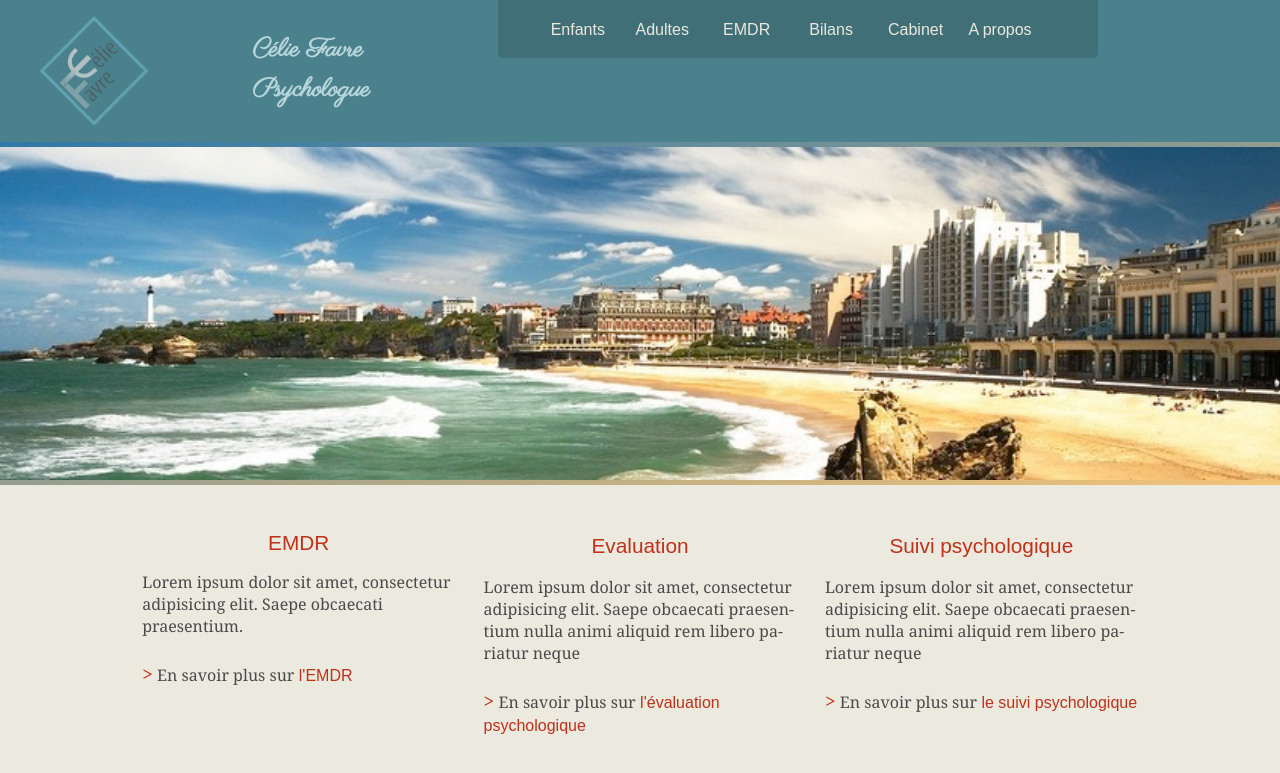
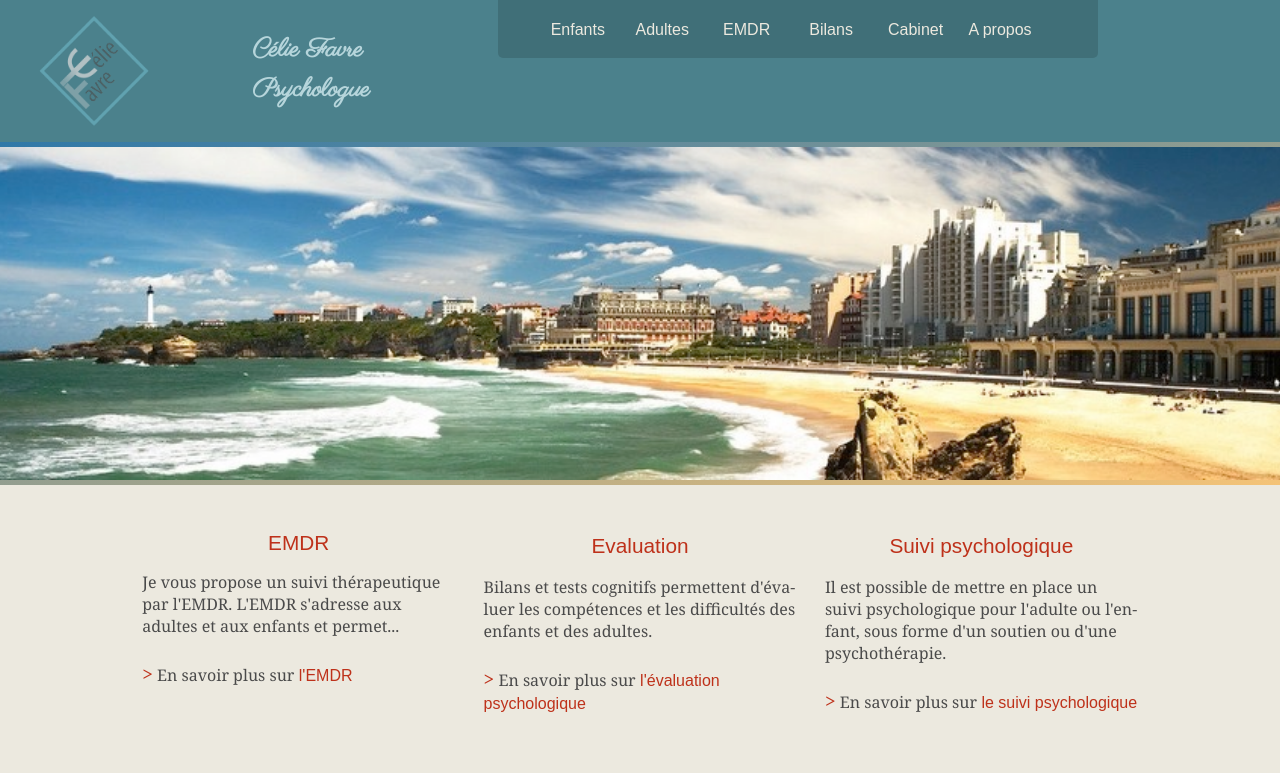
Before and after one commit to celiefavre/celiefavre.github.io, a Jekyll site: the page built from index.html, in a window 1280 px wide. Shown: the top 773 px of the page. Built offline with Jekyll 4.4.1, drawn with Linux system fonts in a browser that asks for light colours.

Commit message:
changed dummy content

```diff
--- a/index.html
+++ b/index.html
@@ -6,17 +6,17 @@ layout: default
 <section class="rang-un">
 	<div class="carre emdr">
 		<a href=""><h1>EMDR</h1></a>
-		<p>Lorem ipsum dolor sit amet, consectetur adipisicing elit. Saepe obcaecati praesentium.</p>
+		<p>Je  vous propose un suivi thérapeutique par l'EMDR. L'EMDR s'adresse aux adultes et aux enfants et permet...</p>
 		<p>	En savoir plus sur<a href="#" class="lien-dans-carre"> l'EMDR</a></p>
 	</div>
 	<div class="carre evaluation">
 		<a href=""><h2>Evaluation</h2></a>
-		<p>Lorem ipsum dolor sit amet, consectetur adipisicing elit. Saepe obcaecati praesentium nulla animi aliquid rem libero pariatur neque</p>
+		<p>Bilans et tests cognitifs permettent d'évaluer les compétences et les difficultés des enfants et des adultes.</p>
 		<p>	En savoir plus sur<a href="#" class="lien-dans-carre"> l'évaluation psychologique</a></p>
 	</div>
 	<div class="carre suivi">
 		<a href="#"><h2>Suivi psychologique</h2></a>
-		<p>Lorem ipsum dolor sit amet, consectetur adipisicing elit. Saepe obcaecati praesentium nulla animi aliquid rem libero pariatur neque</p>
+		<p>Il est possible de mettre en place un suivi psychologique pour l'adulte ou l'enfant, sous forme d'un soutien ou d'une psychothérapie.</p>
 		<p>	En savoir plus sur<a href="#" class="lien-dans-carre"> le suivi psychologique</a></p>
 	</div>
 </section>
```
